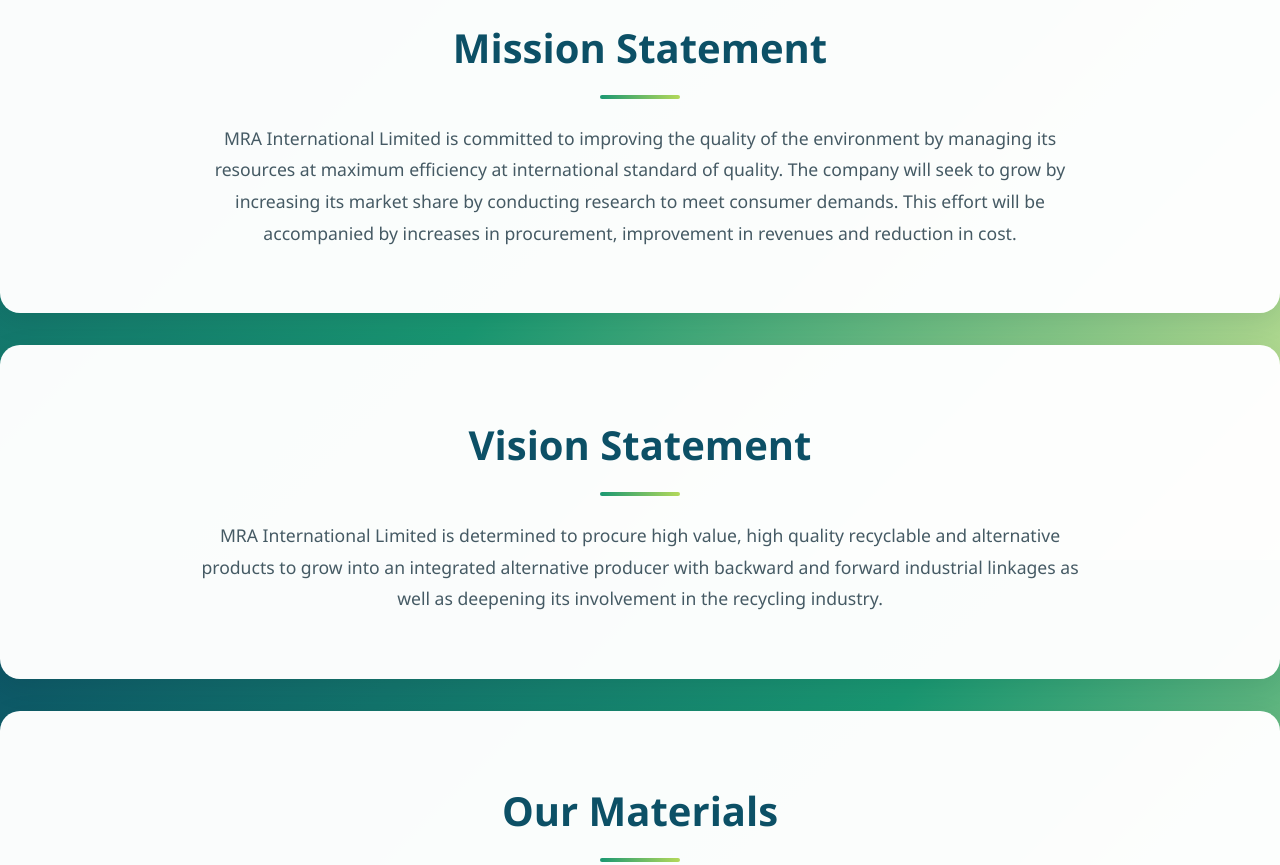
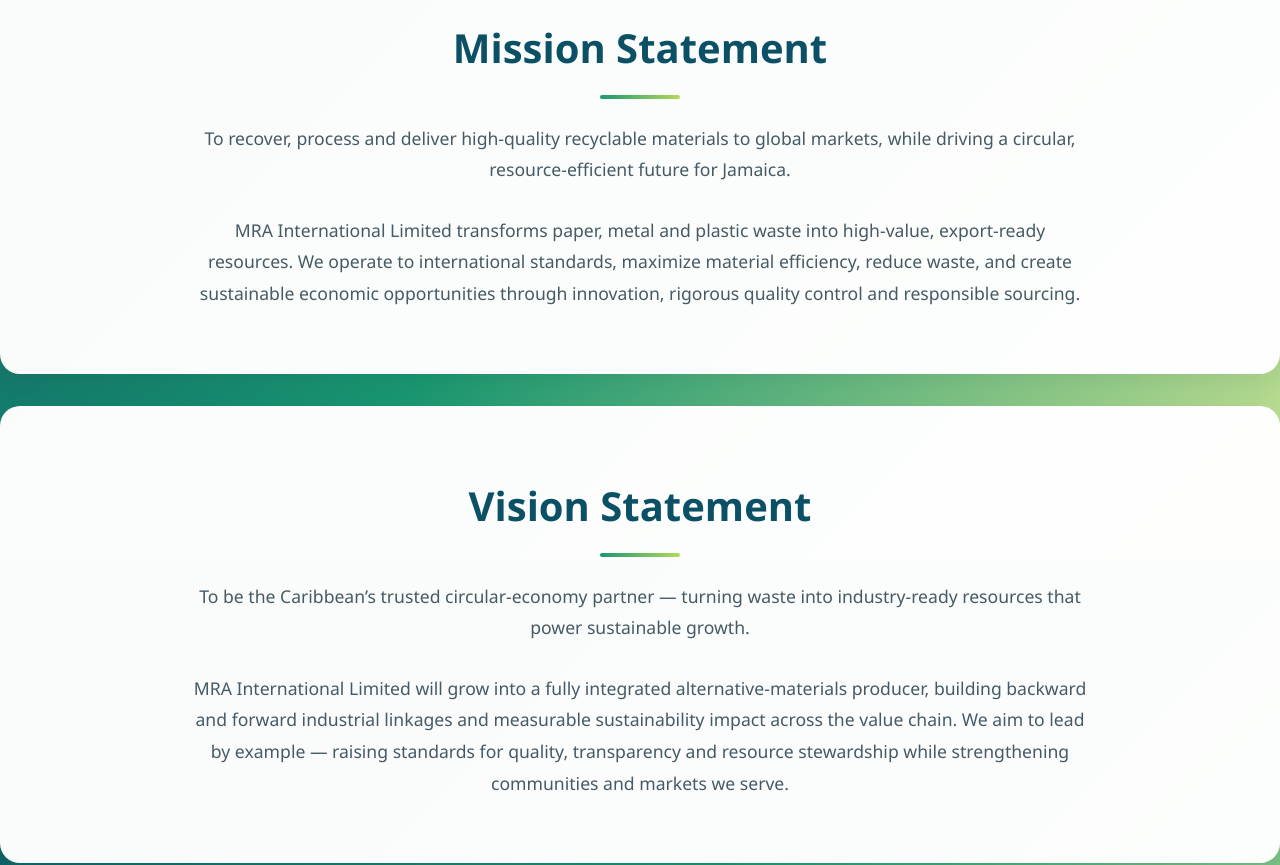
Before and after one commit to DaggerBxii/DaggerBxii.github.io, a website: page index.html in a window 1280 px wide. Shown: the part 1040-1905 px from the top of the page. Drawn offline with Linux system fonts and the light colour scheme.

Commit message:
Changed Mission and Vision Statements

```diff
--- a/index.html
+++ b/index.html
@@ -46,15 +46,22 @@
   <section id="mission" class="fade-section">
     <h2>Mission Statement</h2>
     <p>
-       MRA International Limited is committed to improving the quality of the environment by managing its resources at maximum efficiency at international standard of quality. The company will seek to grow by increasing its market share by conducting research to meet consumer demands. This effort will be accompanied by increases in procurement, improvement in revenues and reduction in cost.
+      To recover, process and deliver high-quality recyclable materials to global markets, while driving a circular, resource-efficient future for Jamaica.
     </p>
+    <br>
+    <p>MRA International Limited transforms paper, metal and plastic waste into high-value, export-ready resources. We operate to international standards, maximize material efficiency, reduce waste, and create sustainable economic opportunities through innovation, rigorous quality control and responsible sourcing.
+</p>
   </section>
 
   <!-- Vision -->
   <section id="vision" class="fade-section">
     <h2>Vision Statement</h2>
     <p>
-      MRA International Limited is determined to procure high value, high quality recyclable and alternative products to grow into an integrated alternative producer with backward and forward industrial linkages as well as deepening its involvement in the recycling industry.
+      To be the Caribbean’s trusted circular-economy partner — turning waste into industry-ready resources that power sustainable growth.
+    </p>
+    <br>
+    <p>
+      MRA International Limited will grow into a fully integrated alternative-materials producer, building backward and forward industrial linkages and measurable sustainability impact across the value chain. We aim to lead by example — raising standards for quality, transparency and resource stewardship while strengthening communities and markets we serve.
     </p>
   </section>
 
```
